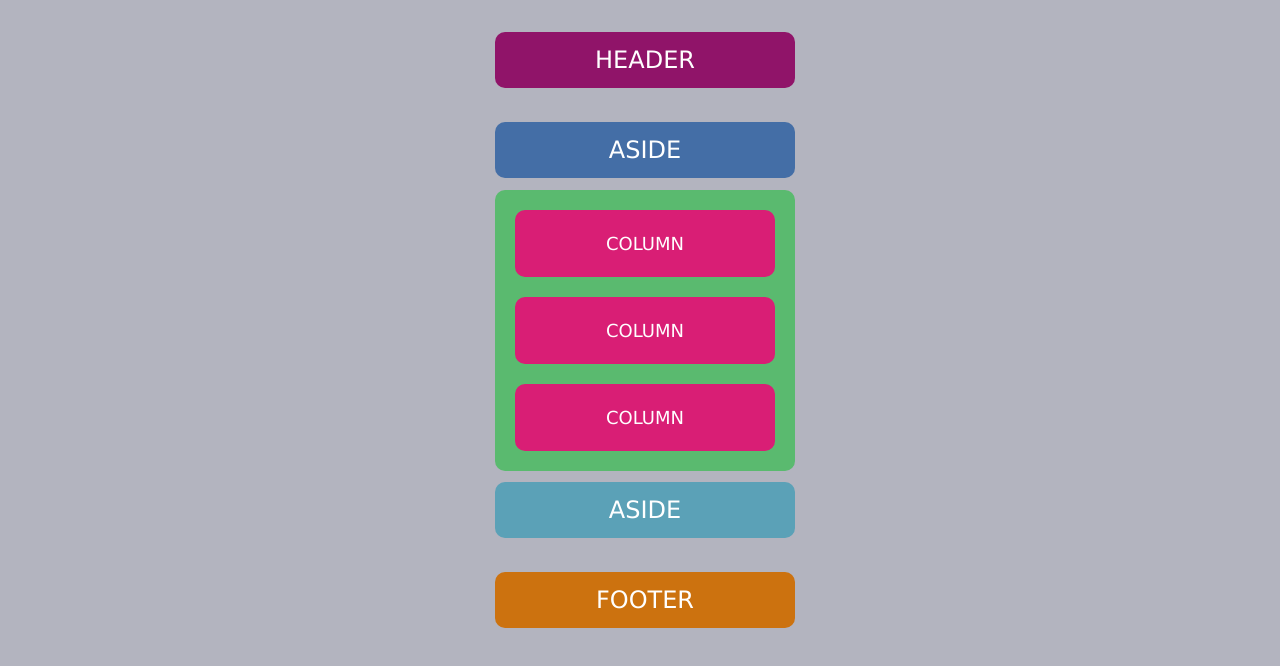
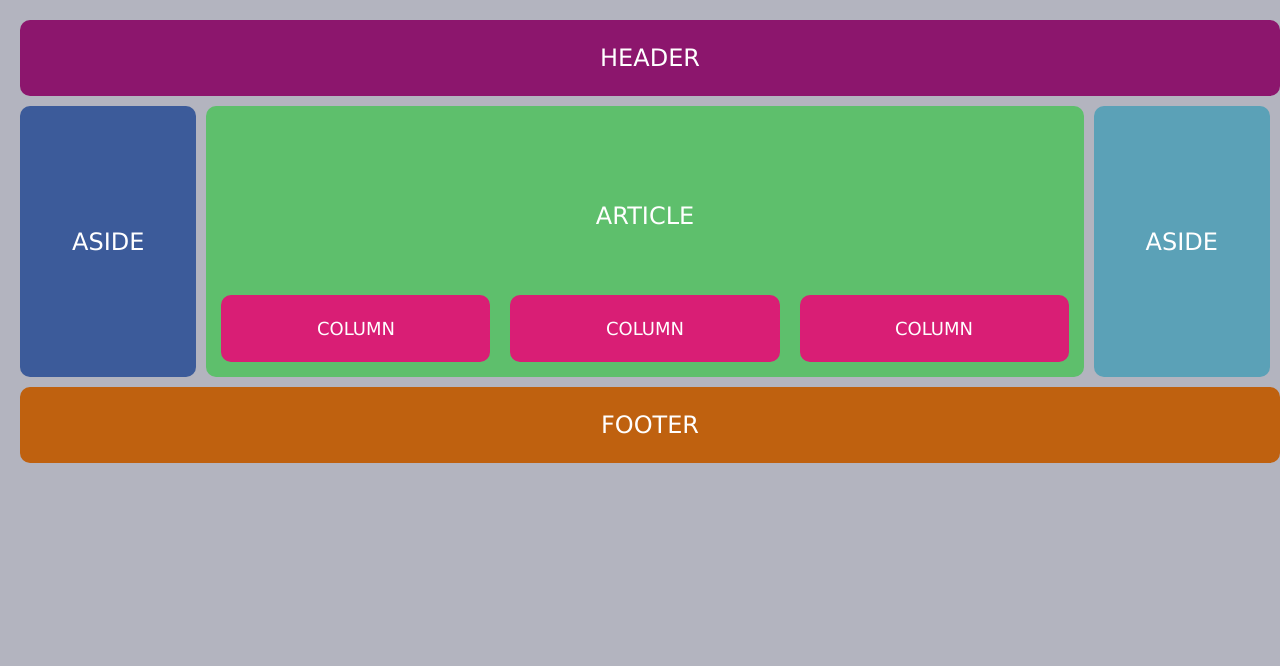
Before and after one commit to Milieuz/grid-wireframe-practice, a plain HTML site: page index.html in a window 1280 px wide. Drawn offline with Linux system fonts and the light colour scheme.

Commit message:
Added Media Query Based Resizing

```diff
--- a/css/style.css
+++ b/css/style.css
@@ -1,68 +1,122 @@
 body{
-    display: grid;
-    grid-template-columns: repeat(3,300px);
-    grid-template-rows: repeat(7,90px);
-    grid-auto-rows: 250px;
+    /* display: flex; */
+    width: 100%;
     background-color: #B3B4BF;
     font-family: Verdana, Geneva, Tahoma, sans-serif;
     font-size: x-large;
     color: white;
     justify-content: center;
     align-items: center;
+    flex-direction: column;
     margin: 5px;
     padding: 10px;
 }
 
 header{
-    grid-area: 1 / 2 / 1 / 2;
     text-align: center;
-    background-color: #901469;
+    background-color: #8C166D;
     margin: 5px;
-    padding: 10px;
+    padding: 5px;
     border-radius: 10px;
-    width: 300px;
+    width: 100%;
 }
 
 main{
-    grid-area: 3 / 2 / 6 / 2;
     text-align: center;
-    background-color: #5ABA6F;
+    background-color: #5EBF6C;
     margin: 5px;
     border-radius: 10px;
-    width: 300px;
+    width: 100%;
+    padding: 5px;
+}
+
+.article-title{
+    display: none;
 }
 
 article{
     text-align: center;
     background-color: #D91E75;
     font-size: large;
-    margin: 20px;
-    margin-bottom:20px;
+    margin: 10px;
+    margin-bottom:10px;
     padding: 20px;
     border-radius: 10px;
 }
 
 aside{
-    grid-area: 2 / 2 / 2 / 2;
     text-align: center;
-    background-color: #446EA6;
+    background-color: #3C5B9A;
     margin: 5px;
-    padding: 10px;
+    padding: 5px;
     border-radius: 10px;
-    width: 300px;
+    width: 100%;
 }
 
-aside:nth-child(2){
-    grid-area: 6 / 2 / 6 / 2;
+aside:nth-child(3){
     background-color: #5BA1B7;
 }
 
 footer{
-    grid-area: 7 / 2 / 7 / 2;
     text-align: center;
-    background-color: #CC720F;
+    background-color: #BF610F;
     margin: 5px;
-    padding: 10px;
+    padding: 5px;
     border-radius: 10px;
-    width: 300px;
+    width: 100%;
 }
+
+@media (min-width: 900px) {
+
+    /* body{
+        display:grid;
+        justify-content:flex-start;
+    } */
+
+    header{
+        width: 100%;
+        padding: 20px
+    }
+
+    .container{
+        display: flex;
+        width: 100%
+    }
+
+    main{
+        display: grid;
+        grid-template-columns: auto auto auto;
+        grid-template-rows: 1fr 1fr 1fr;
+        width: 100%;
+        order: 2;
+        /* align-content: center;
+        text-align: center; */
+    }
+
+    .article-title{
+        grid-row-start: 2;
+        grid-column-start: 2;
+        display: inline;
+
+    }
+
+    article{
+        grid-row-start: 3;
+    }
+
+    aside{
+        width: 100%;
+        order: 1;
+        width: 250px;
+        align-content: center;
+    }
+
+    aside:nth-child(3){
+        order: 3;
+    }
+
+    footer{
+        width: 100%;
+        padding: 20px
+    }
+}
--- a/index.html
+++ b/index.html
@@ -11,10 +11,12 @@
     <header>
         HEADER
     </header>
+        <div class="container">
             <aside>
                 ASIDE
             </aside>
             <main>
+                <div class="article-title">ARTICLE</div>
                 <article>
                     COLUMN
                 </article>
@@ -28,6 +30,7 @@
             <aside>
                 ASIDE
             </aside>
+        </div>
     <footer>
         FOOTER
     </footer>
```
Also changed, not shown: desktop-wireframe.png (added). Lines whose indentation alone changed are shown as unchanged.
